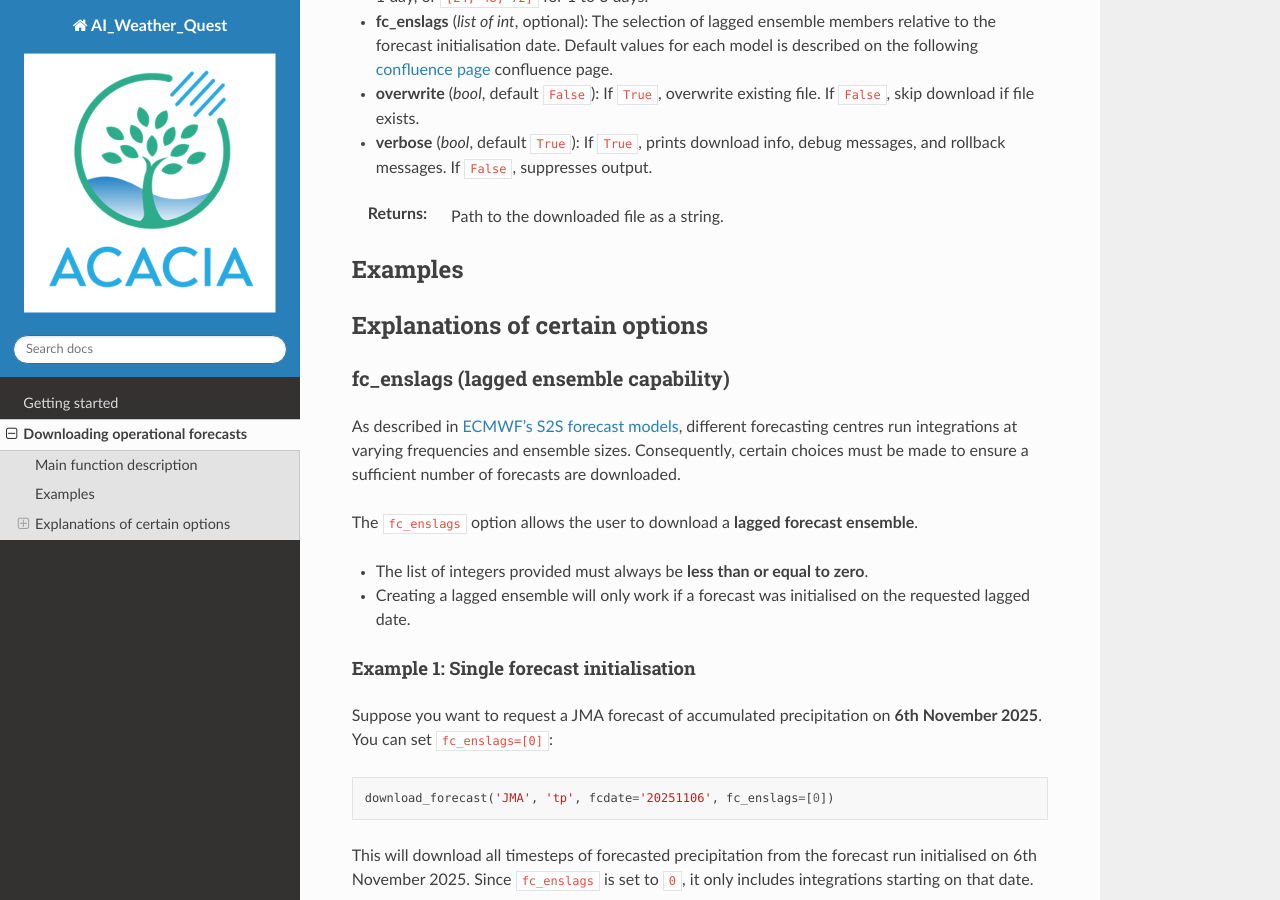
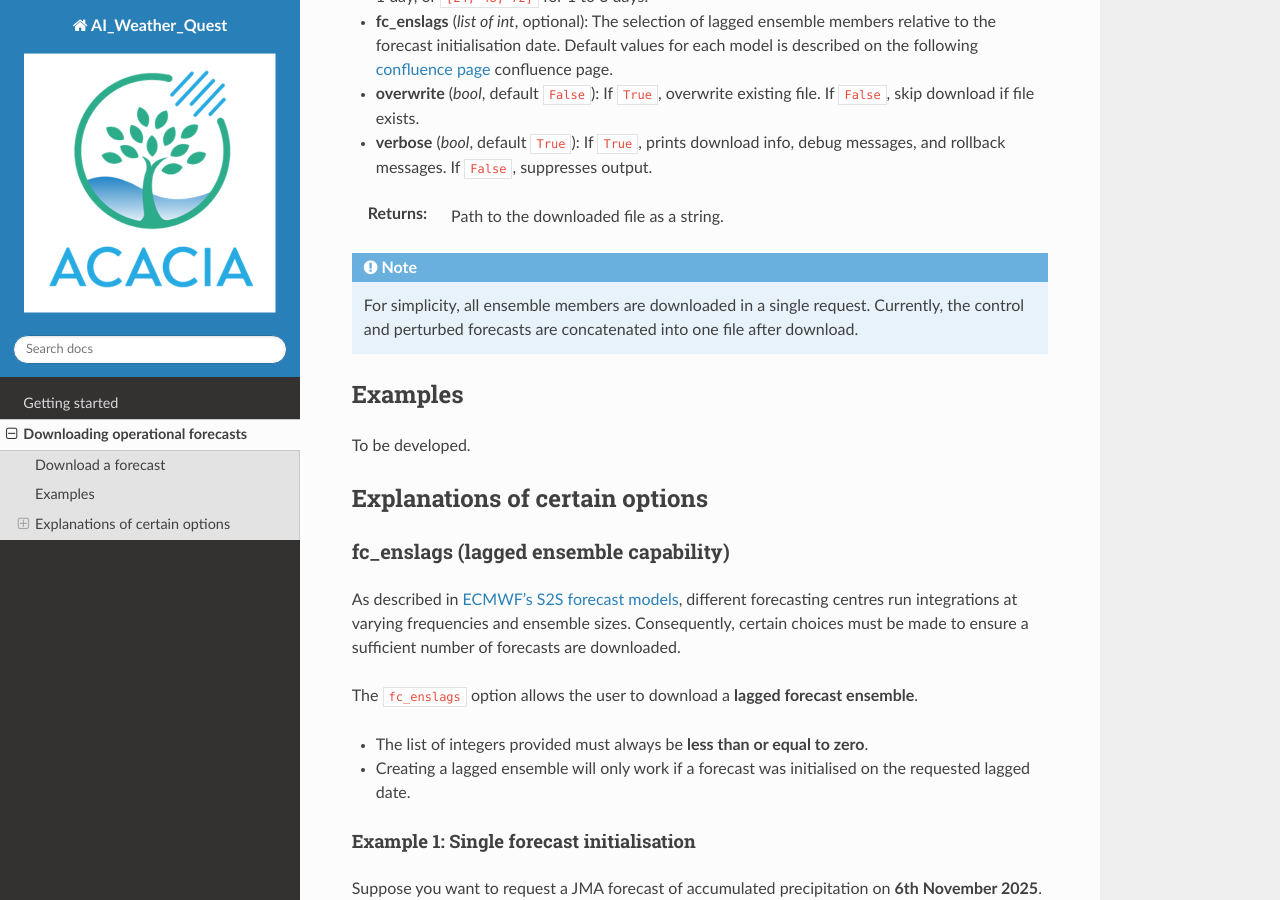
Before and after one commit to ecmwf/acacia-s2s-toolkit, a Sphinx documentation site: the page built from docs/source/download_forecasts.rst, in a window 1280 px wide and 900 px high, scrolled down 1706 px. Built offline with Sphinx 7.4.7 and the Read the Docs theme 3.1.0, drawn with Linux system fonts in a browser that asks for light colours; some of the changed text lies outside the part shown.

Commit message:
Update download_forecasts.rst

```diff
--- a/docs/source/download_forecasts.rst
+++ b/docs/source/download_forecasts.rst
@@ -4,7 +4,7 @@ Downloading operational forecasts
 .. important::
     This is a tool being developed by the ACACIA project. Please email feedback to joshua.talib@ecmwf.int.
 
-Main function description
+Download a forecast
 -----------
 
 To download a forecast from ECMWF's S2S database, you will need to use the `download_forecast` function from the `download_forecast.py` python module. To begin with, it is recommended that you download ECMWF forecast data first to get used to the system.
@@ -74,8 +74,13 @@ After this, use `download_forecast` to download operational forecasts:
 :Returns:
   Path to the downloaded file as a string.
 
+.. note::
+
+    For simplicity, all ensemble members are downloaded in a single request. Currently, the control and perturbed forecasts are concatenated into one file after download.
+
 Examples
 ------------
+To be developed.
 
 
 Explanations of certain options
```
